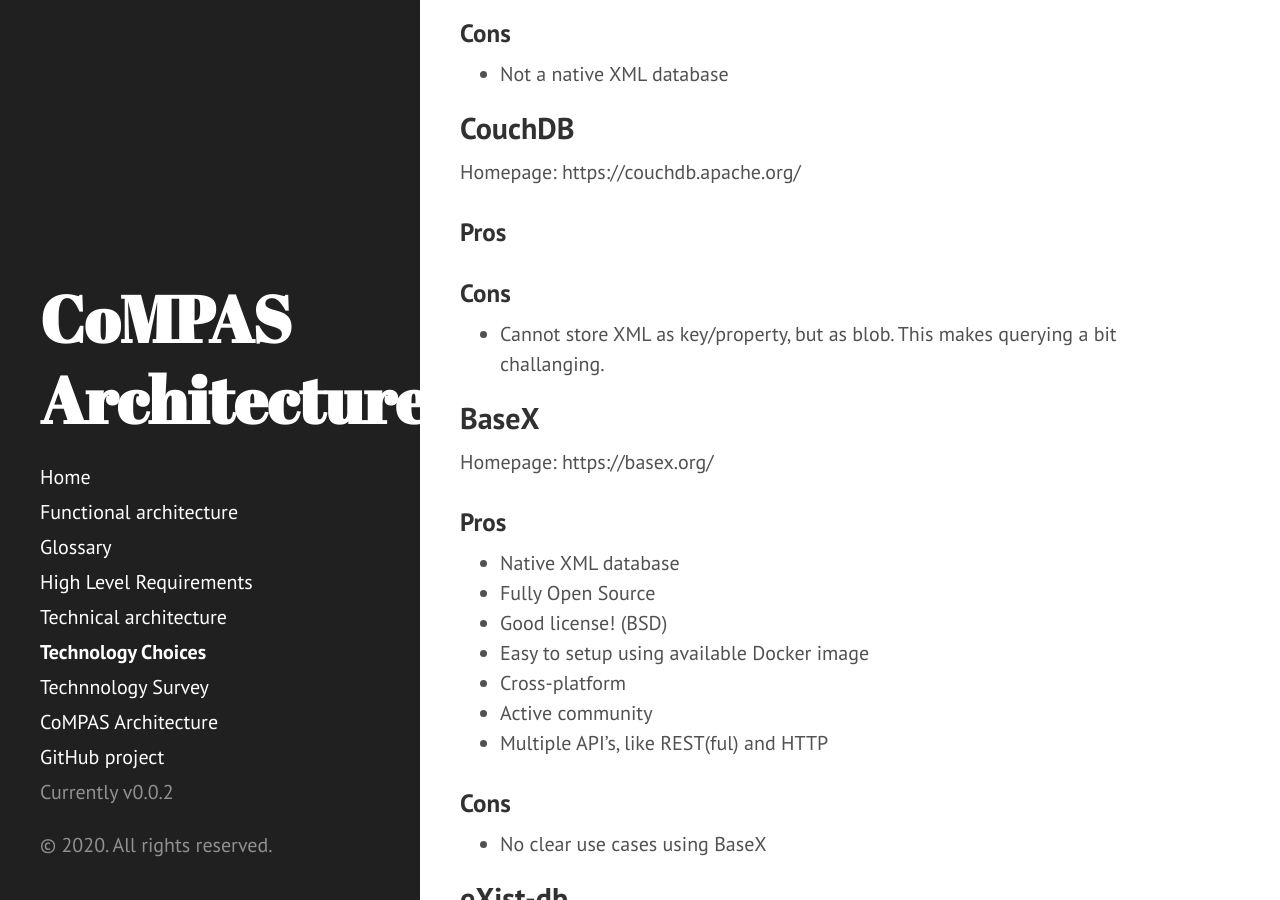
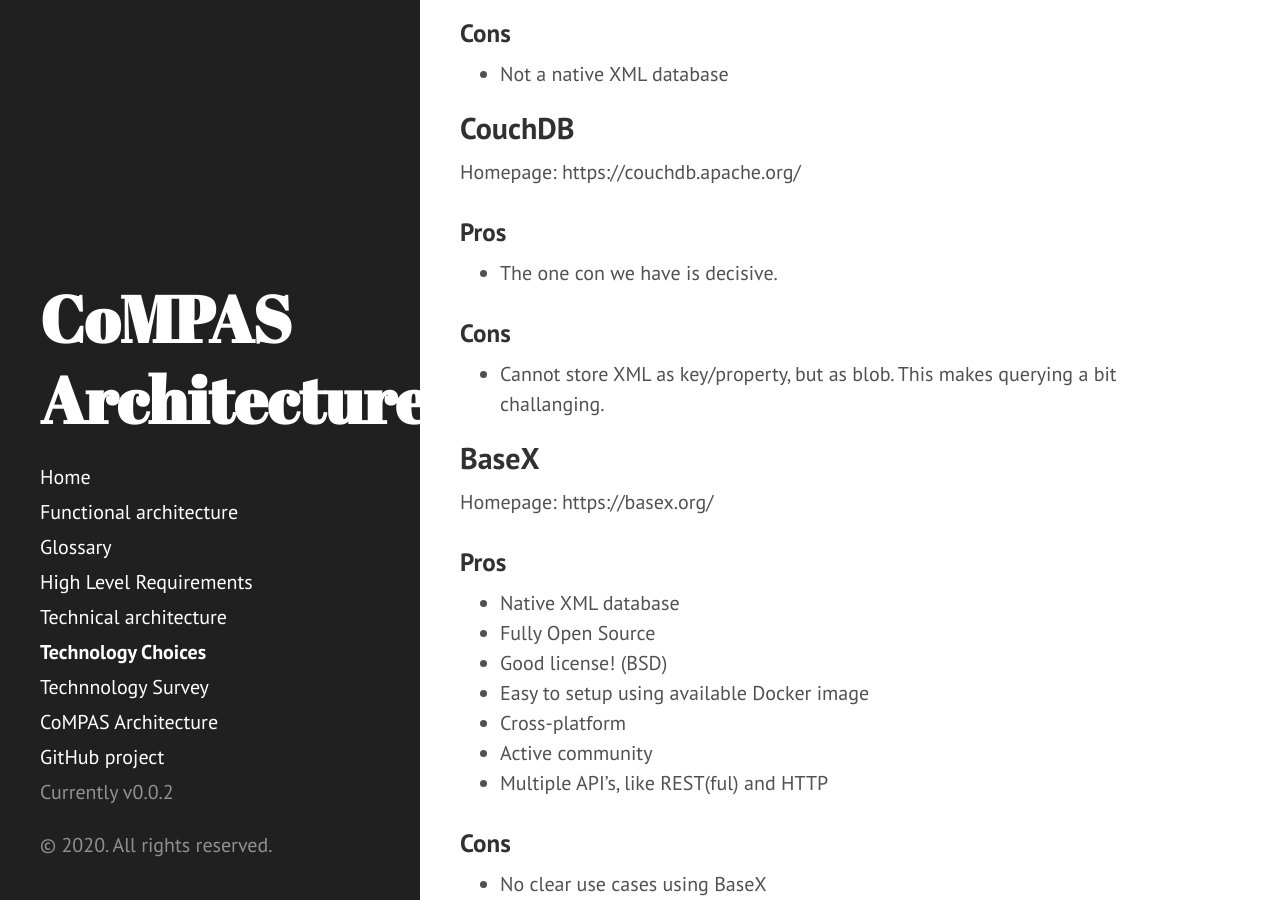
Before and after one commit to com-pas/compas-architecture, a Jekyll site: the page built from TECHNOLOGY_CHOICES.md, in a window 1280 px wide and 900 px high, scrolled down 1014 px. Built offline with Jekyll 4.4.1, drawn with Linux system fonts in a browser that asks for light colours; our own code applies the rules of GitHub Pages for plain Markdown files.

Commit message:
Added small line
Signed-off-by: Rob Tjalma <rob@tjalma.com>

```diff
--- a/TECHNOLOGY_CHOICES.md
+++ b/TECHNOLOGY_CHOICES.md
@@ -23,6 +23,7 @@ Homepage: https://www.postgresql.org/
 ## CouchDB
 Homepage: https://couchdb.apache.org/
 ### Pros
+- The one con we have is decisive.
 
 ### Cons
 - Cannot store XML as key/property, but as blob. This makes querying a bit challanging.
```
